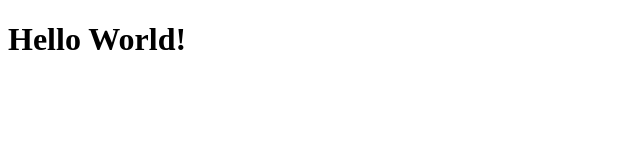
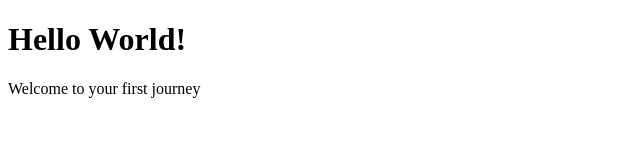
Before and after one commit to alirezakhust99/repo1, a plain HTML site: page index.html in a window 1280 px wide. Shown: the whole page, without its empty margins (0-640 px from the left). Drawn offline with Linux system fonts and the light colour scheme.

Commit message:
added welcome to the page

```diff
--- a/index.html
+++ b/index.html
@@ -6,6 +6,7 @@
         <title>test</title>
     </head>
     <body>
-<h1>Hello World!</h1>
+        <h1>Hello World!</h1>
+        <header> Welcome to your first journey </header>
     </body>
 </html>
```
